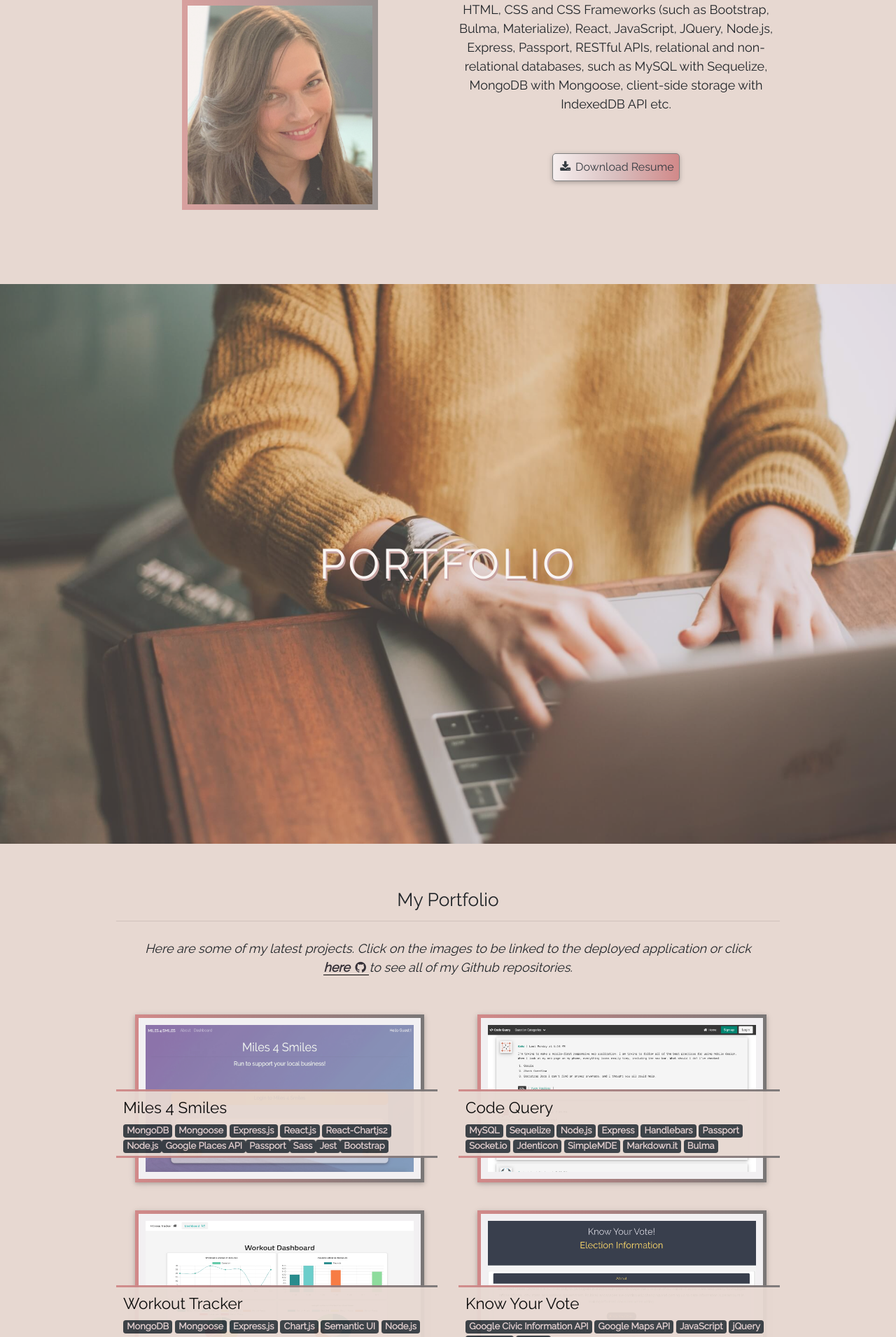
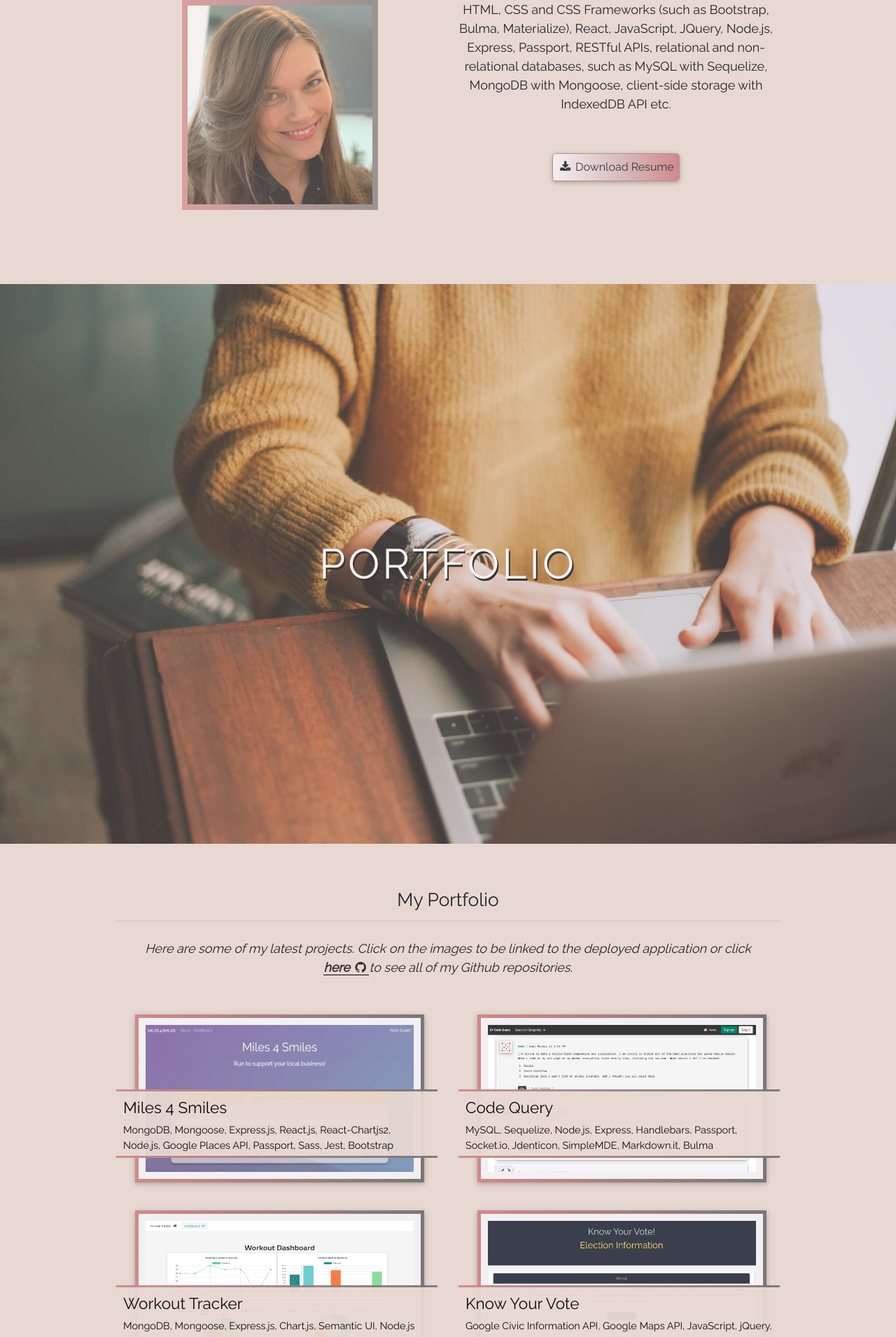
Before and after one commit to Steffield/Steffield.github.io, a PHP site: page / in a window 1280 px wide. Shown: the part 1280-3191 px from the top of the page at 70% size. Run offline with PHP 8.4, Linux system fonts and the light colour scheme.

Commit message:
updated resume, new project, new css features

```diff
--- a/assets/Style/style.css
+++ b/assets/Style/style.css
@@ -5,7 +5,7 @@ body,
 html {
   height: 100%;
   line-height: 1.8;
-  color: rgb(52, 47, 54);
+  color: #342f26;
   background-color: #e7d8d1;
   margin: 0;
   font-family: "Raleway", sans-serif !important ;
@@ -29,6 +29,7 @@ html {
   color: #c0b5c0;
   opacity: 0.9;
   border-radius: 0px;
+  font-size: 1.2em;
 }
 #navbar:before,
 #navbar:after {
@@ -74,7 +75,7 @@ html {
   box-shadow: 0 2px 5px 0 rgba(0, 0, 0, 0.16), 0 2px 10px 0 rgba(0, 0, 0, 0.12);
   font-size: 16px;
   margin-top: 20px;
-  border: 1px solid gray;
+  border: 1px solid #bc8f8f;
   background: #7a7777;
   background: -webkit-linear-gradient(to left, #d18989, #d9bfbf, #f6efef);
   background: -moz-linear-gradient(to left, #d18989, #d9bfbf, #f6efef);
@@ -202,7 +203,7 @@ p {
 }
 
 #nameSpan {
-  font-size: 36px;
+  font-size: 40px;
   padding: 10px;
 }
 
@@ -260,8 +261,60 @@ p {
 .sectionSpan {
   font-size: 60px;
   color: white;
-  text-shadow: 2px 3px 0 #bc8f8f;
+  text-shadow: 2px 3px 0 black;
 }
+
+/* .fade-in {
+  animation: fadeIn ease 2s;
+  -webkit-animation: fadeIn ease 2s;
+  -moz-animation: fadeIn ease 2s;
+  -o-animation: fadeIn ease 2s;
+  -ms-animation: fadeIn ease 2s;
+}
+@keyframes fadeIn {
+  0% {
+    opacity: 0;
+  }
+  100% {
+    opacity: 1;
+  }
+}
+
+@-moz-keyframes fadeIn {
+  0% {
+    opacity: 0;
+  }
+  100% {
+    opacity: 1;
+  }
+}
+
+@-webkit-keyframes fadeIn {
+  0% {
+    opacity: 0;
+  }
+  100% {
+    opacity: 1;
+  }
+}
+
+@-o-keyframes fadeIn {
+  0% {
+    opacity: 0;
+  }
+  100% {
+    opacity: 1;
+  }
+}
+
+@-ms-keyframes fadeIn {
+  0% {
+    opacity: 0;
+  }
+  100% {
+    opacity: 1;
+  }
+} */
 
 a #git:hover,
 a #linkedIn:hover {
@@ -272,17 +325,13 @@ a #linkedIn:hover {
 .githubInText {
   color: rgb(52, 47, 54);
   font-weight: bold;
-  /* border-top: 1px black solid;*/
   border-bottom: 1px solid black;
-  /* padding-left: 5px; */
-  /* font-size:1.2em; */
 }
 
 .githubInText:hover {
   color: black;
   text-decoration: none;
   font-weight: bolder;
-  /* font-size: 2em; */
 }
 
 hr {
@@ -317,6 +366,8 @@ hr {
   border: 8px solid transparent;
   border-image: linear-gradient(to right, #d18989, #7a7777);
   border-image-slice: 1;
+  transition: padding 300ms ease-out;
+  transition-delay: 150ms;
 }
 #aboutRow {
   padding: 12px 24px !important;
@@ -362,6 +413,14 @@ hr {
 }
 
 /* -----portfolio section---- */
+
+h4 {
+  font-size: 1.5rem;
+  margin-bottom: 0.5rem;
+  font-weight: 500;
+  line-height: 1.2;
+  margin-top: 0;
+}
 
 .pfPic {
   justify-content: center;
@@ -413,10 +472,6 @@ hr {
   border-image-slice: 1;
   transition: opacity 150ms ease-out;
 }
-
-/* .banner:hover {
-  opacity: 0;
-} */
 
 .display-container {
   position: relative;
--- a/assets/script/script.js
+++ b/assets/script/script.js
@@ -1,9 +1,14 @@
-
 // navbar change when scrolling
-window.onscroll = function() {myFunction()};
+typeWriter();
+window.onscroll = function () {
+  myFunction();
+};
 function myFunction() {
-    var navbar = document.getElementById("navbar");
-    if (document.body.scrollTop > 100 || document.documentElement.scrollTop > 100) {
+  const navbar = document.getElementById("navbar");
+  if (
+    document.body.scrollTop > 100 ||
+    document.documentElement.scrollTop > 100
+  ) {
     navbar.className = " card" + " animate-top";
   } else {
     navbar.className = navbar.className.replace(" card animate-top", "");
@@ -12,10 +17,22 @@ function myFunction() {
 
 // toggle menu for small screens
 function toggleFunction() {
-    var x = document.getElementById("navFixed");
+  const x = document.getElementById("navFixed");
   if (x.className.indexOf("show") == -1) {
     x.className += " show";
   } else {
     x.className = x.className.replace(" show", "");
   }
 }
+
+const i = 0;
+const txt = "Full Stack Web Developer";
+var speed = 50;
+
+function typeWriter() {
+  if (i < txt.length) {
+    document.getElementById("jobSpan").innerHTML += txt.charAt(i);
+    i++;
+    setTimeout(typeWriter, speed);
+  }
+}
--- a/index.html
+++ b/index.html
@@ -39,7 +39,7 @@
 <div class="bgImg-1" id="home">
     <div id="bgTextLeft">
         <span class="wide"><span id="nameSpan">Stephanie Lebby<br></span></span>
-        <span class="wide"><span id="jobSpan">Full Stack Web Developer</span></span>
+        <span class="wide"><span id="jobSpan"></span></span>
 
       </div>
       <div id="bgTextRight">
@@ -59,7 +59,7 @@
 <div class="content section" id="about">
   <h3 class="center">ABOUT ME</h3>
   <hr>
-  <p class="center padding-10"><em>Bilingual German-English Full Stack Web Developer</em></p>
+  <p class="center padding-10"><em>Full Stack Web Developer</em></p>
   <p>I am a full stack web developer with experience in health care, education, and data analysis. I discovered my love for coding when I was enrolled in a PhD program in Communication Sciences and Disorders and have since taken various online courses, created small projects in my free time and finally decided to change career paths and fully commit to coding. I am about to complete a certificate in Full Stack Web Development from the University of North Carolina. I enjoy building responsive applications using front and back end skills. In my spare time I love to travel and the above background picture is from one of my favorite places, New Zealand.</p>
   <div class="row">
     <div class="col-md-12 center" id="aboutRow">
@@ -92,7 +92,7 @@
 <!-- Image Portfolio -->
 <div class="bgImg-2" id="portfolio">
   <div class="absolute">
-    <span class="sectionSpan wide">PORTFOLIO</span>
+    <span class="sectionSpan wide fade-in">PORTFOLIO</span>
   </div>
 </div>
 
@@ -110,7 +110,9 @@
         <a  href="https://miles4smiles.herokuapp.com/" target="_blank"><img  src="./assets/images/M4S.png" class="pfPic" alt="Miles 4 Smiles">
         <div class="banner">
           <h4>Miles 4 Smiles</h4>
-          <p class="subtext"><span class="badge bg-dark">MongoDB</span> <span class="badge bg-dark">Mongoose</span> <span class="badge bg-dark">Express.js</span> <span class="badge bg-dark">React.js</span> <span class="badge bg-dark">React-Chartjs2</span> <span class="badge bg-dark">Node.js</span><span class="badge bg-dark">Google Places API</span><span class="badge bg-dark">Passport</span><span class="badge bg-dark">Sass</span><span class="badge bg-dark">Jest</span><span class="badge bg-dark">Bootstrap</span></p>
+          <!-- <p class="subtext"><span class="badge bg-dark">MongoDB</span> <span class="badge bg-dark">Mongoose</span> <span class="badge bg-dark">Express.js</span> <span class="badge bg-dark">React.js</span> <span class="badge bg-dark">React-Chartjs2</span> <span class="badge bg-dark">Node.js</span><span class="badge bg-dark">Google Places API</span><span class="badge bg-dark">Passport</span><span class="badge bg-dark">Sass</span><span class="badge bg-dark">Jest</span><span class="badge bg-dark">Bootstrap</span></p> -->
+          <p class="subtext">MongoDB, Mongoose, Express.js, React.js, React-Chartjs2, Node.js, Google Places API, Passport, Sass, Jest, Bootstrap</p>
+
         </div>
       </a>
       </div>
@@ -119,7 +121,8 @@
       <a  href="https://code--query.herokuapp.com/" target="_blank"><img  src="./assets/images/CQ.png" class="pfPic" alt="Code Query">
       <div class="banner">
         <h4>Code Query</h4>
-        <p class="subtext"><span class="badge bg-dark">MySQL</span> <span class="badge bg-dark">Sequelize</span> <span class="badge bg-dark">Node.js</span> <span class="badge bg-dark">Express</span> <span class="badge bg-dark">Handlebars</span> <span class="badge bg-dark">Passport</span> <span class="badge bg-dark">Socket.io</span> <span class="badge bg-dark">Jdenticon</span> <span class="badge bg-dark">SimpleMDE</span> <span class="badge bg-dark">Markdown.it</span> <span class="badge bg-dark">Bulma</span></p>
+        <p class="subtext">MySQL, Sequelize, Node.js, Express, Handlebars, Passport, Socket.io, Jdenticon, SimpleMDE, Markdown.it, Bulma</span></p>
+        <!-- <p class="subtext"><span class="badge bg-dark">MySQL</span> <span class="badge bg-dark">Sequelize</span> <span class="badge bg-dark">Node.js</span> <span class="badge bg-dark">Express</span> <span class="badge bg-dark">Handlebars</span> <span class="badge bg-dark">Passport</span> <span class="badge bg-dark">Socket.io</span> <span class="badge bg-dark">Jdenticon</span> <span class="badge bg-dark">SimpleMDE</span> <span class="badge bg-dark">Markdown.it</span> <span class="badge bg-dark">Bulma</span></p> -->
       </div>
       </a>
     </div>
@@ -133,15 +136,19 @@
         <a  href="https://steffield-workout-tracker.herokuapp.com/" target="_blank"><img  src="./assets/images/WorkoutTracker.png" class="pfPic" alt="Workout Tracker">
         <div class="banner">
           <h4>Workout Tracker</h4>
-          <p class="subtext"><span class="badge bg-dark">MongoDB</span> <span class="badge bg-dark">Mongoose</span> <span class="badge bg-dark">Express.js</span> <span class="badge bg-dark">Chart.js</span> <span class="badge bg-dark">Semantic UI</span> <Node class="badge bg-dark">Node.js</span></p>
-        </div></a>
+          <p class="subtext">MongoDB, Mongoose, Express.js, Chart.js, Semantic UI, Node.js</p>
+          <!-- <p class="subtext"><span class="badge bg-dark">MongoDB</span> <span class="badge bg-dark">Mongoose</span> <span class="badge bg-dark">Express.js</span> <span class="badge bg-dark">Chart.js</span> <span class="badge bg-dark">Semantic UI</span> <Node class="badge bg-dark">Node.js</span></p> -->
+          <!-- <a href="https://github.com/Steffield/Workout-Tracker"><i class="fa fa-github"></i></a> -->
+          </div></a>
       </div>
 
         <div class="col-md-6 padding" >
           <a  href="https://steffield.github.io/Project-One/" target="_blank"><img  src="./assets/images/KYV.png" class="pfPic" alt="Know Your Vote">
           <div class="banner">
             <h4>Know Your Vote</h4>
-            <p class="subtext"><span class="badge bg-dark">Google Civic Information API</span> <span class="badge bg-dark">Google Maps API</span> <span class="badge bg-dark">JavaScript</span> <span class="badge bg-dark">jQuery</span> <span class="badge bg-dark">Bootstrap</span> <span class="badge bg-dark">Bulma</span></p>
+            <p class="subtext">Google Civic Information API, Google Maps API, JavaScript, jQuery, Bootstrap, Bulma</p>
+            <!-- <p class="subtext"><span class="badge bg-dark">Google Civic Information API</span> <span class="badge bg-dark">Google Maps API</span> <span class="badge bg-dark">JavaScript</span> <span class="badge bg-dark">jQuery</span> <span class="badge bg-dark">Bootstrap</span> <span class="badge bg-dark">Bulma</span></p> -->
+
           </div></a>
         </div>
 
@@ -152,16 +159,19 @@
         <a  href="https://steffield.github.io/User-Directory/" target="_blank"><img  src="./assets/images/EmpDir.png" class="pfPic" alt="Emp Directory">
         <div class="banner">
           <h4>Employee Directory</h4>
-          <p class="subtext"><span class="badge bg-dark">React</span> <span class="badge bg-dark">Third Party API Randomuserapi.me</span> <span class="badge bg-dark">Bootstrap</span> </p>
+            <p class="subtext">React, Third Party API Randomuser.me, Bootstrap </p>
+          <!-- <p class="subtext"><span class="badge bg-dark"></span>React</span> <span class="badge bg-dark">Third Party API Randomuserapi.me</span> <span class="badge bg-dark">Bootstrap</span> </p> -->
         </div>
-        </here>
+      </a>
       </div>
 
       <div class="col-md-6 padding">
         <a href="https://steffield-burger-app.herokuapp.com/" target="_blank"><img src="./assets/images/burger.png" class=" pfPic" alt="Day Planner">
         <div class="banner">
           <h4>Burger App</h4>
-          <p class="subtext"><span class="badge bg-dark">MySQL</span> <span class="badge bg-dark">Node.js</span> <span class="badge bg-dark">Express</span> <span class="badge bg-dark">Materialize</span> <span class="badge bg-dark">JavaScript</span></p>
+          <p class="subtext">MySQL, Node.js, Express, Materialize, JavaScript</p>
+          <!-- <p class="subtext"><span class="badge bg-dark">MySQL</span> <span class="badge bg-dark">Node.js</span> <span class="badge bg-dark">Express</span> <span class="badge bg-dark">Materialize</span> <span class="badge bg-dark">JavaScript</span></p> -->
+
         </div></a>
       </div>
 
@@ -172,7 +182,8 @@
         <a href="https://steffield.github.io/WeatherApp/" target="_blank"><img src="./assets/images/WA.png" class="pfPic" alt="Weather Application">
         <div class="banner">
           <h4>Weather App</h4>
-          <p class="subtext"><span class="badge bg-dark">OpenWeatherMap API</span> <span class="badge bg-dark">jQuery</span> <span class="badge bg-dark">Moment</span> <span class="badge bg-dark">Bootstrap</span></p>
+            <p class="subtext">OpenWeatherMap API, jQuery, Moment.js, Bootstrap</p>
+          <!-- <p class="subtext"><span class="badge bg-dark">OpenWeatherMap API</span> <span class="badge bg-dark">jQuery</span> <span class="badge bg-dark">Moment</span> <span class="badge bg-dark">Bootstrap</span></p> -->
         </div></a>
       </div>
 
@@ -180,7 +191,9 @@
         <a href="https://steffield.github.io/DayPlanner/" target="_blank"><img src="./assets/images/Planner.png" class=" pfPic" alt="Day Planner">
         <div class="banner">
           <h4>Day Planner</h4>
-          <p class="subtext"><span class="badge bg-dark">jQuery</span> <span class="badge bg-dark">Moment</span> <span class="badge bg-dark">Bootstrap</span></p>
+            <p class="subtext">jQuery, Moment.js, Bootstrap, Local Storage</span></p>
+
+          <!-- <p class="subtext"><span class="badge bg-dark">jQuery</span> <span class="badge bg-dark">Moment</span> <span class="badge bg-dark">Bootstrap</span></p> -->
         </div></a>
       </div>
 
@@ -190,7 +203,7 @@
 <!-- Image Contact -->
 <div class="bgImg-3" id="contact">
   <div class="absolute">
-     <span class="sectionSpan wide">CONTACT</span>
+     <span class="sectionSpan wide fade-in">CONTACT</span>
   </div>
 </div>
 
```
Also changed, not shown: 1 other file. Lines whose indentation alone changed are shown as unchanged.
